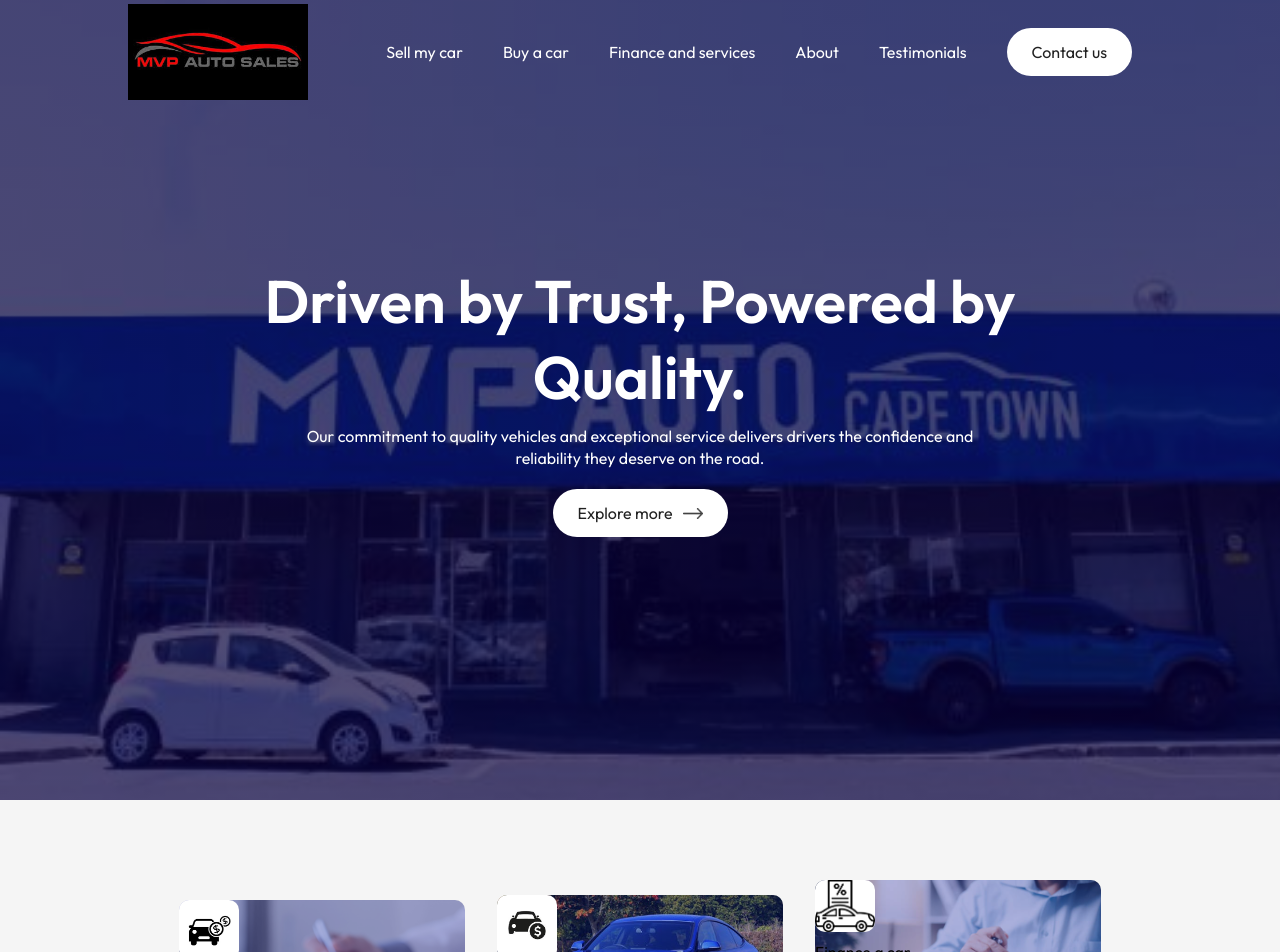
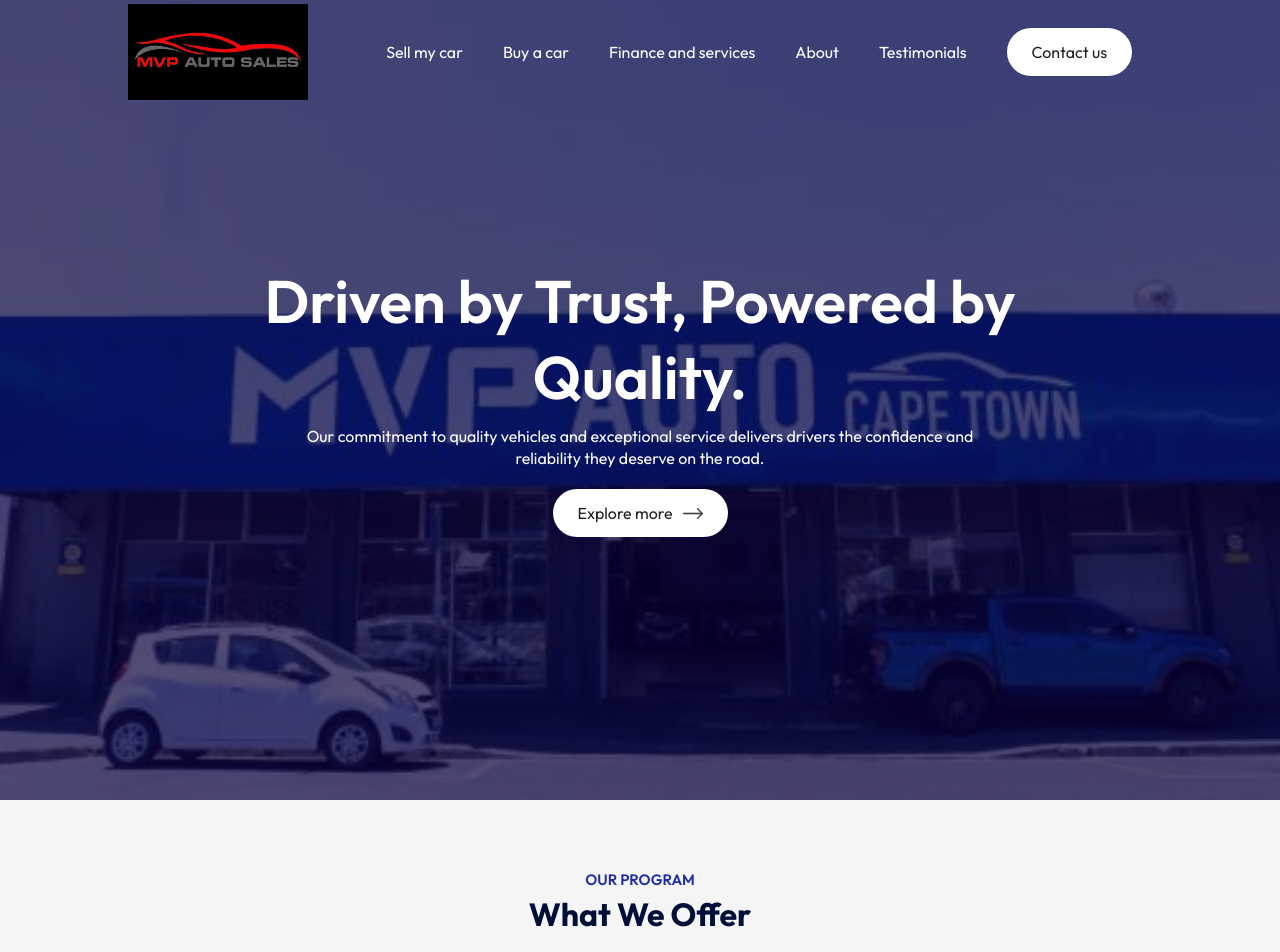
Before and after one commit to Raiqa284/mvpauto, a React (Vite) app: page / in a window 1280 px wide. Shown: the top 952 px of the page. Built offline with nearby package versions, Linux system fonts and the light colour scheme.

Commit message:
added Title and about us

```diff
--- a/src/App.jsx
+++ b/src/App.jsx
@@ -2,6 +2,7 @@
 import Navbar from './components/Navbar/Navbar'
 import Background from './components/Background/Background'
 import Programs_temp from './components/Programs_temp/Programs_temp'
+import Title from './components/Title/Title'
 
 
 
@@ -12,6 +13,7 @@
       <Navbar/>
       <Background/>
       <div className="container">
+        <Title subTitle='Our Program' title='What We Offer'/>
           <Programs_temp/>
       </div>
 
--- a/src/components/Programs_temp/Programs_temp.css
+++ b/src/components/Programs_temp/Programs_temp.css
@@ -24,9 +24,22 @@
     bottom: 0;
     right: 0;
     background: rgba(0,15,152,0.3);
+    display: flex;
+    align-items: center;
+    justify-content: center;
+    flex-direction: #fff;
+    cursor: pointer;
+    opacity: 0;
+    padding-top: 70%;
+    transition: 0.4s;
 }
 .caption img{
     width: 60px;
     margin-bottom: 10px;
 
 }
+.program:hover .caption{
+    opacity: 1;
+    padding-top: 0;
+
+}
--- /dev/null
+++ b/src/components/Title/Title.css
@@ -0,0 +1,15 @@
+.title{
+    text-align: center;
+    color: #212EA0;
+    font-size: 15px;
+    font-weight: 600;
+    text-transform: uppercase;
+    margin: 70px 0 30px;
+}
+.title h2{
+    font-size: 32px;
+    color: #000F38;
+    margin-top: 5px;
+    text-transform: none;
+
+}
--- /dev/null
+++ b/src/components/Title/Title.jsx
@@ -0,0 +1,13 @@
+import React from 'react'
+import './Title.css'
+
+const Title = ({subTitle, title}) => {
+  return (
+    <div className='title'>
+        <p>{subTitle}</p>
+        <h2>{title}</h2>
+    </div>
+  )
+}
+
+export default Title
```
Also changed, not shown: src/components/About/About.jsx (added, +16 -0 lines), src/components/About/About.css (added).
